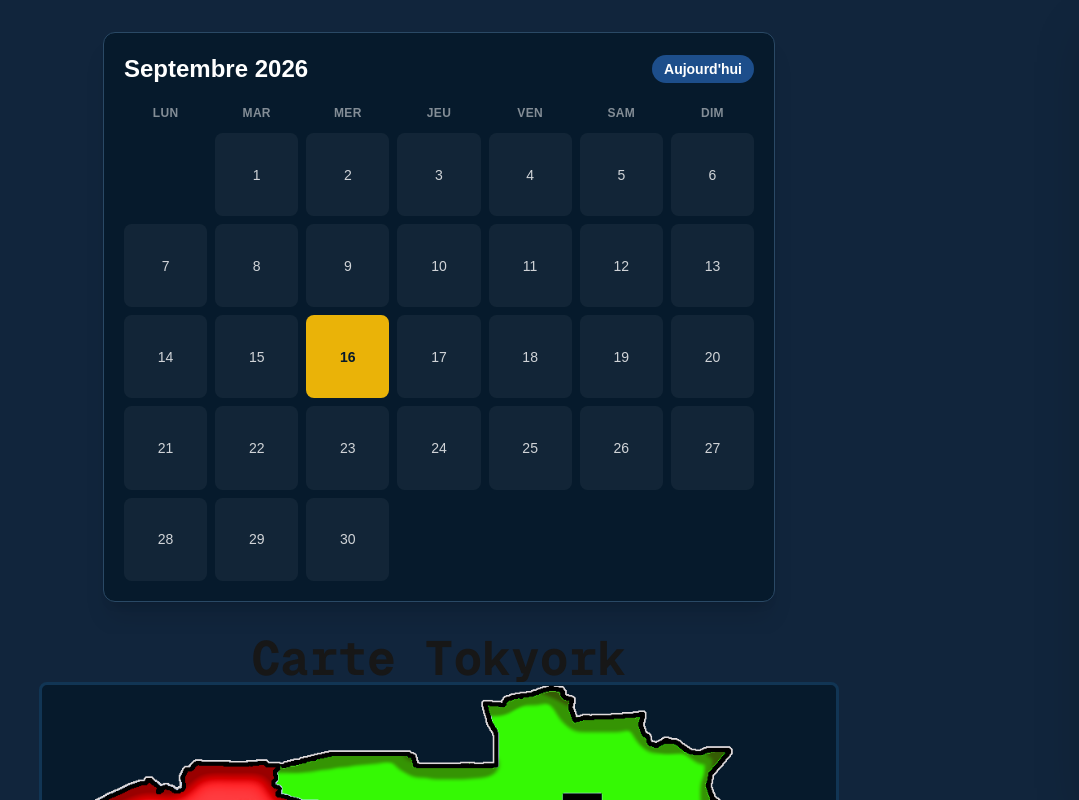
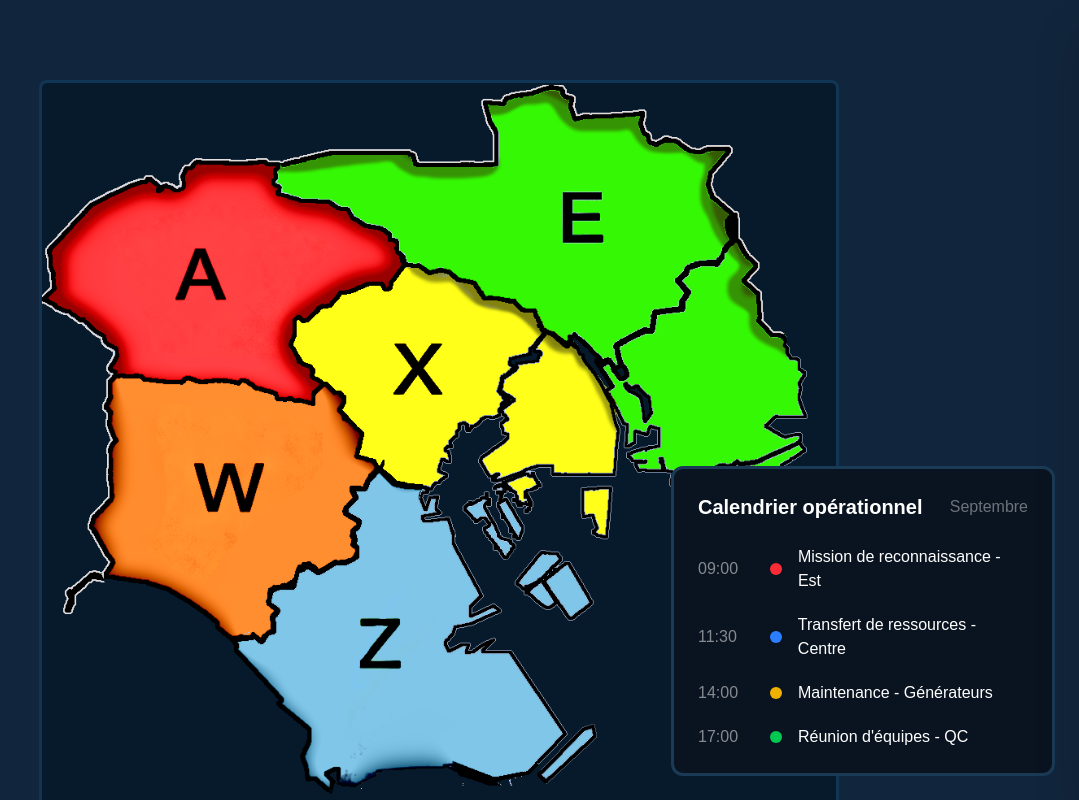
Before and after one commit to Lophi974/Miror_kaiju, a Next.js app in the folder frontend/: page / in a window 1280 px wide. Shown: the top 800 px of the page, without its empty margins (201-1280 px from the left). Built offline with nearby package versions, Linux system fonts and the light colour scheme.

Commit message:
chore:ajout calendrier

```diff
--- a/frontend/app/Calendrier/Calendrier.tsx
+++ b/frontend/app/Calendrier/Calendrier.tsx
@@ -1,52 +1,33 @@
-'use client';
+export default function OperationalCalendar({
+  visible = true,
+}: {
+  visible?: boolean;
+}) {
+  const events = [
+    { time: "09:00", color: "bg-red-500", title: "Mission de reconnaissance - Est" },
+    { time: "11:30", color: "bg-blue-500", title: "Transfert de ressources - Centre" },
+    { time: "14:00", color: "bg-yellow-500", title: "Maintenance - Générateurs" },
+    { time: "17:00", color: "bg-green-500", title: "Réunion d'équipes - QC" },
+  ];
 
-const monthFormatter = new Intl.DateTimeFormat('fr-FR', {
-  month: 'long',
-  year: 'numeric',
-});
-
-export default function Calendrier() {
-  const today = new Date();
-  const firstDay = new Date(today.getFullYear(), today.getMonth(), 1);
-  const daysInMonth = new Date(today.getFullYear(), today.getMonth() + 1, 0).getDate();
-  const startingDay = (firstDay.getDay() + 6) % 7;
-  const days = Array.from({ length: startingDay + daysInMonth }, (_, index) =>
-    index < startingDay ? null : index - startingDay + 1,
-  );
+  if (!visible) return null;
 
   return (
-    <section className="bg-[#11253C] px-4 py-8 text-white">
-      <div className="mx-auto max-w-2xl rounded-xl border border-[#2a4965] bg-[#061A2C] p-5 shadow-xl">
-        <div className="mb-5 flex items-center justify-between">
-          <h2 className="text-2xl font-bold capitalize">{monthFormatter.format(today)}</h2>
-          <span className="rounded-full bg-[#1d4e8b] px-3 py-1 text-sm font-semibold">
-            Aujourd'hui
-          </span>
-        </div>
+    <div className="fixed bottom-6 right-6 z-30 w-96 bg-[#0a1420] border-3 border-[#1b3a55] rounded-xl p-6">
+      <div className="flex items-center justify-between mb-6">
+        <h2 className="text-white text-xl font-bold">Calendrier opérationnel</h2>
+        <span className="text-white/40">Septembre</span>
+      </div>
 
-        <div className="grid grid-cols-7 gap-2 text-center text-xs font-semibold uppercase tracking-wide text-white/50">
-          {['Lun', 'Mar', 'Mer', 'Jeu', 'Ven', 'Sam', 'Dim'].map((day) => (
-            <span key={day}>{day}</span>
-          ))}
-        </div>
-
-        <div className="mt-3 grid grid-cols-7 gap-2">
-          {days.map((day, index) => (
-            <div
-              key={day === null ? `empty-${index}` : day}
-              className={`flex aspect-square items-center justify-center rounded-lg text-sm ${
-                day === today.getDate()
-                  ? 'bg-[#eab308] font-bold text-[#061A2C]'
-                  : day === null
-                    ? ''
-                    : 'bg-white/5 text-white/80'
-              }`}
-            >
-              {day}
-            </div>
-          ))}
-        </div>
+      <div className="space-y-5">
+        {events.map((event, index) => (
+          <div key={index} className="flex items-center gap-4">
+            <span className="text-white/50 w-14">{event.time}</span>
+            <span className={`w-3 h-3 rounded-full ${event.color}`} />
+            <span className="text-white">{event.title}</span>
+          </div>
+        ))}
       </div>
-    </section>
+    </div>
   );
 }
--- a/frontend/app/page.tsx
+++ b/frontend/app/page.tsx
@@ -1,11 +1,16 @@
+"use client";
+
+import { useState } from "react";
 import ZoneMap from "./test/page";
 import Calendrier from "./Calendrier/Calendrier";
 
 export default function Home() {
+	const [isPopupOpen, setIsPopupOpen] = useState(false);
+
 	return (
 		<>
-			<Calendrier />
-			<ZoneMap />
+			<Calendrier visible={!isPopupOpen} />
+			<ZoneMap onPopupChange={setIsPopupOpen} />
 		</>
 	);
 }
--- a/frontend/app/test/page.tsx
+++ b/frontend/app/test/page.tsx
@@ -46,14 +46,17 @@ const ZONES: Record<
   },
 };
 
-export default function ZoneMap() {
+export default function ZoneMap({
+  onPopupChange,
+}: {
+  onPopupChange: (isOpen: boolean) => void;
+}) {
   const [activeZone, setActiveZone] = useState<ZoneId | null>(null);
   const [hoverZone, setHoverZone] = useState<ZoneId | null>(null);
 
   return (
-    <main className="min-h-screen bg-[#11253C]">
-        <h1 className="font-mono text-5xl text-center font-bold">Carte Tokyork</h1>
-      <div className="relative w-full max-w-200 aspect-square mx-auto border-3 rounded-lg border-[#113554] bg-[#061A2C]">
+    <main className="min-h-screen bg-[#11253C] pt-20">
+      <div className="relative w-full max-w-200 aspect-square mx-auto border-3 rounded-lg border-[#113554] bg-[#061A2C] ">
         {/* Carte */}
         <Image
           src="/MAP.png"
@@ -82,7 +85,10 @@ export default function ZoneMap() {
                 className="cursor-pointer transition-all duration-150"
                 onMouseEnter={() => setHoverZone(id)}
                 onMouseLeave={() => setHoverZone(null)}
-                onClick={() => setActiveZone(id)}
+                onClick={() => {
+                  setActiveZone(id);
+                  onPopupChange(true);
+                }}
               />
             );
           })}
@@ -104,7 +110,10 @@ export default function ZoneMap() {
                   {ZONES[activeZone].name}
                 </h2>
                 <button
-                  onClick={() => setActiveZone(null)}
+                  onClick={() => {
+                    setActiveZone(null);
+                    onPopupChange(false);
+                  }}
                   className="text-white/50 hover:text-white text-xl leading-none"
                 >
                   ✕
@@ -131,8 +140,11 @@ export default function ZoneMap() {
         {/* Overlay pour fermer */}
         {activeZone && (
           <div
-            className="fixed inset-0 bg-black/30 z-40"
-            onClick={() => setActiveZone(null)}
+            className="fixed inset-0 bg-black/0 z-40"
+            onClick={() => {
+              setActiveZone(null);
+              onPopupChange(false);
+            }}
           />
         )}
       </div>
```
